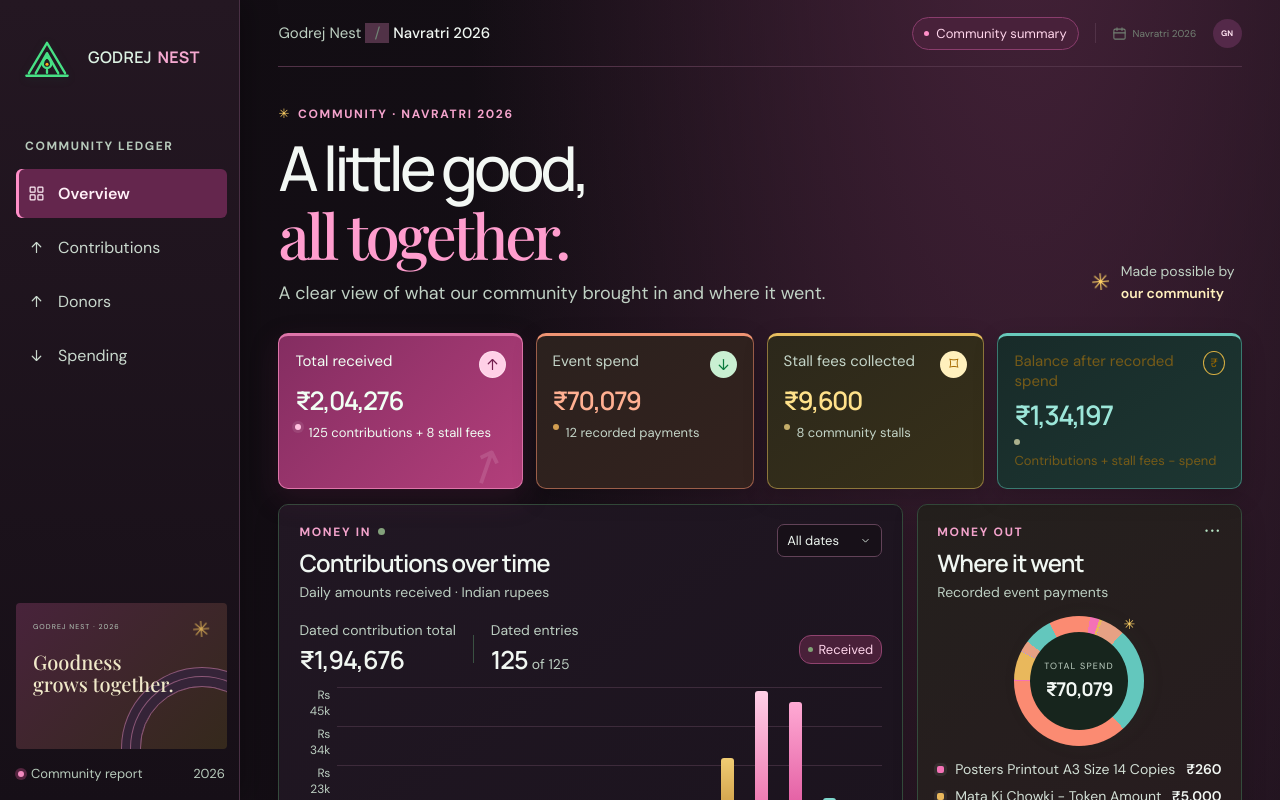
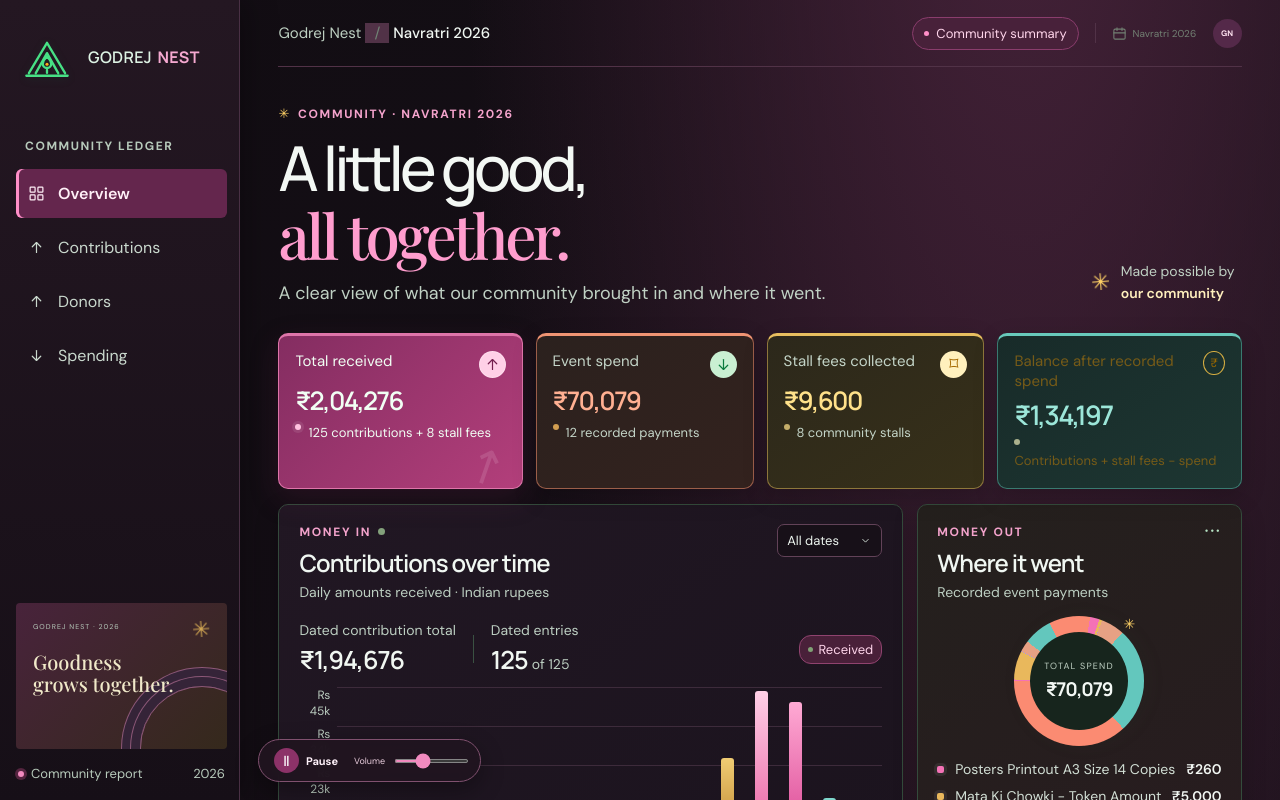
Before and after one commit to abhisheksawant52/Godrejnest, a React (Vite) app: page / in a window 1280 px wide. Shown: the top 800 px of the page. Built offline with nearby package versions, Linux system fonts and the light colour scheme; a web font is replaced by a local one.

Commit message:
Updating Data

```diff
--- a/src/main.jsx
+++ b/src/main.jsx
@@ -1,4 +1,4 @@
-import React, { useEffect, useState } from 'react';
+import React, { useEffect, useRef, useState } from 'react';
 import { createRoot } from 'react-dom/client';
 import './styles.css';
 const events = Object.values(import.meta.glob('./events/*.json', { eager: true, import: 'default' }))
@@ -30,6 +30,37 @@
 function BrandMark() { return <svg className="brand-mark" viewBox="0 0 48 48" role="img" aria-label="Godrej Nest logo"><path d="M10 36.5 24 13l14 23.5M15.3 36.5 24 21l8.7 15.5M8 38.5h32"/><path d="M20.7 29.2c.5-2.9 3.3-5.6 3.3-5.6s2.8 2.7 3.3 5.6a3.3 3.3 0 0 1-6.6 0Z"/><path d="M24 34v2.3"/><circle cx="24" cy="29.6" r="1.2" className="mark-spark"/></svg> }
 function Brand(){return <a className="brand" href="#overview" aria-label="Godrej Nest community ledger"><BrandMark/><span className="brand-name">GODREJ <b>NEST</b></span></a>}
 function Icon({name,size=17}) {const paths={grid:<><rect x="3" y="3" width="7" height="7" rx="1"/><rect x="14" y="3" width="7" height="7" rx="1"/><rect x="3" y="14" width="7" height="7" rx="1"/><rect x="14" y="14" width="7" height="7" rx="1"/></>,up:<><path d="M12 19V5"/><path d="m6 11 6-6 6 6"/></>,down:<><path d="M12 5v14"/><path d="m18 13-6 6-6-6"/></>,arrow:<><path d="M5 12h14"/><path d="m13 6 6 6-6 6"/></>,chevron:<path d="m7 10 5 5 5-5"/>,calendar:<><rect x="3" y="5" width="18" height="16" rx="2"/><path d="M16 3v4M8 3v4M3 11h18"/></>,search:<><circle cx="11" cy="11" r="7"/><path d="m20 20-4-4"/></>};return <svg width={size} height={size} viewBox="0 0 24 24" fill="none" stroke="currentColor" strokeWidth="1.7" strokeLinecap="round" strokeLinejoin="round" aria-hidden="true">{paths[name]}</svg>}
+function MusicPlayer(){
+ const [playing,setPlaying]=useState(false),[volume,setVolume]=useState(.35),[expanded,setExpanded]=useState(false),[needsGesture,setNeedsGesture]=useState(false);
+ const audioRef=useRef(null),timerRef=useRef(null),noteRef=useRef(0),gainRef=useRef(null),welcomedRef=useRef(false);
+ const notes=[523.25,659.25,783.99,659.25,587.33,698.46,880,698.46];
+ const ensureAudio=()=>{if(!audioRef.current){const AudioContextClass=window.AudioContext||window.webkitAudioContext;if(!AudioContextClass)return false;audioRef.current=new AudioContextClass();gainRef.current=audioRef.current.createGain();gainRef.current.gain.value=volume*.12;gainRef.current.connect(audioRef.current.destination)}return true};
+ const playNote=(frequency,when,duration=.9,level=.2)=>{
+  const context=audioRef.current;if(!context||!gainRef.current)return;
+  const oscillator=context.createOscillator(),envelope=context.createGain();
+  oscillator.type='sine';oscillator.frequency.setValueAtTime(frequency,when);
+  envelope.gain.setValueAtTime(.0001,when);envelope.gain.exponentialRampToValueAtTime(level,when+.035);envelope.gain.exponentialRampToValueAtTime(.0001,when+duration);
+  oscillator.connect(envelope);envelope.connect(gainRef.current);oscillator.start(when);oscillator.stop(when+duration+.03);
+ };
+ const tick=()=>{const context=audioRef.current;if(!context)return;const i=noteRef.current++%notes.length;playNote(notes[i],context.currentTime,.85,.22);if(i%4===0)playNote(notes[i]/2,context.currentTime,.95,.11)};
+ const speakWelcome=()=>{if(welcomedRef.current||!('speechSynthesis'in window)||!('SpeechSynthesisUtterance'in window))return;welcomedRef.current=true;const greeting=new SpeechSynthesisUtterance('Welcome to Godrej Nest');greeting.rate=.92;greeting.pitch=1.02;window.speechSynthesis.speak(greeting)};
+ const start=async()=>{
+  try{
+   if(!ensureAudio()){setNeedsGesture(true);return}
+   await audioRef.current.resume();
+   if(audioRef.current.state!=='running'){setNeedsGesture(true);return}
+   clearInterval(timerRef.current);tick();timerRef.current=setInterval(tick,720);setPlaying(true);setExpanded(true);setNeedsGesture(false);speakWelcome();
+  }catch{setNeedsGesture(true)}
+ };
+ const toggle=async()=>{if(playing){clearInterval(timerRef.current);timerRef.current=null;await audioRef.current?.suspend();setPlaying(false)}else await start(true)};
+ const changeVolume=value=>{const next=Number(value);setVolume(next);if(gainRef.current)gainRef.current.gain.setTargetAtTime(next*.12,audioRef.current.currentTime,.04)};
+ useEffect(()=>{const autoplayTimer=setTimeout(()=>start(),100);return()=>{clearTimeout(autoplayTimer);clearInterval(timerRef.current);audioRef.current?.close();audioRef.current=null;gainRef.current=null;if('speechSynthesis'in window)window.speechSynthesis.cancel()}},[]);
+ return <div className={'music-player'+(expanded?' music-player-expanded':'')}>
+  {needsGesture&&<span className="music-prompt">Tap to hear your welcome</span>}
+  <button className="music-toggle" type="button" onClick={needsGesture?()=>start():toggle} aria-label={playing?'Pause background music':needsGesture?'Enable welcome and music':'Play background music'} title={playing?'Pause music':needsGesture?'Enable welcome and music':'Play soft instrumental music'}><span aria-hidden="true">{playing?'Ⅱ':needsGesture?'▶':'♫'}</span><span>{playing?'Pause':needsGesture?'Enable sound':'Music'}</span></button>
+  {expanded&&<label className="music-volume"><span>Volume</span><input type="range" min="0" max="1" step="0.01" value={volume} onChange={event=>changeVolume(event.target.value)} aria-label="Music volume"/></label>}
+ </div>
+}
 function App(){
  const [eventId,setEventId]=useState(events[0]?.id); const statement=events.find(event=>event.id===eventId)||events[0]; const eventYear=Number(statement.year)||new Date().getFullYear(); const expenses=withExpenseIcons(statement); const receipts=buildReceiptsByDay(statement,eventYear); const availablePeriods=[...new Set(receipts.map(receipt=>`${monthNames[receipt.month-1]} ${eventYear}`))];
  const [period,setPeriod]=useState('All dates'); const [query,setQuery]=useState(''); const [donorQuery,setDonorQuery]=useState(''); const [donorSort,setDonorSort]=useState('statement'); const [mobileOpen,setMobileOpen]=useState(false); const [activeSection,setActiveSection]=useState('overview'); const [showScrollTop,setShowScrollTop]=useState(false);
@@ -62,6 +93,7 @@
    <section className="panel activity-panel" id="spending"><div className="panel-head activity-head"><div><div className="panel-kicker">LEDGER DETAIL</div><h2>Recorded event payments</h2><p>{expenses.length} outgoing payments listed in the statement.</p></div><label className="table-search"><Icon name="search" size={15}/><input value={query} onChange={e=>setQuery(e.target.value)} placeholder="Search spend" aria-label="Search spending"/>{query&&<button onClick={()=>setQuery('')} aria-label="Clear search">×</button>}</label></div><div className="table-scroll"><table><thead><tr><th>PAYMENT</th><th>DATE</th><th>DETAIL</th><th className="amount-cell">AMOUNT</th></tr></thead><tbody>{filtered.map((x,i)=><tr key={x.item}><td data-label="Payment"><span className={`expense-avatar av-${i}`}>{x.icon}</span><b>{x.item}</b></td><td data-label="Date"><span className="date-text">{x.date}</span></td><td className="detail-text" data-label="Details">{x.note}</td><td className="amount-cell amount-out" data-label="Amount">− {money(x.amount)}</td></tr>)}{filtered.length===0&&<tr><td colSpan="4" className="empty-row">No matching payments.</td></tr>}</tbody></table></div><div className="table-foot"><span>Statement total <b>{money(spendTotal)}</b></span><span>Full payment details from the statement.</span></div></section>
    <section className="bottom-grid"><article className="panel stalls-panel"><div className="panel-head"><div><div className="panel-kicker">MONEY IN</div><h2>Stall fees</h2><p>Community stall receipts recorded separately.</p></div><div className="stall-badge">⌑</div></div><div className="stall-total-row"><strong>{money(stallTotal)}</strong><span>{statement.stalls.length} stalls</span></div><div className="stall-mini-bars">{statement.stalls.map((stall,i)=><div key={i} title={`Stall payment ${i+1}: ${money(Number(stall.amount))}`}><i/><span>{money(Number(stall.amount))}</span></div>)}</div><div className="stall-foot"><span>{statement.stalls.length} stall payments recorded</span><b>+ {money(stallTotal)}</b></div></article><article className="panel balance-panel"><div className="balance-top"><span className="balance-flower">✳</span><span className="panel-kicker">COMMUNITY CONTRIBUTION</span></div><h2>Every little bit<br/>makes <em>a lot.</em></h2><p>Thank you to everyone who helped make {statement.name} special at Godrej Nest.</p><a href="#overview" className="back-link">Back to overview <Icon name="arrow" size={15}/></a><div className="balance-art">✳</div></article></section>
    <footer className="footer"><Brand/><span>{statement.name} · community funds summary</span><span className="footer-right"><span className="live-dot"/> Prepared for Godrej Nest residents · Website created by Abhishek Hemant Sawant</span></footer>
+   <MusicPlayer/>
    {showScrollTop&&<button className="scroll-top" onClick={()=>window.scrollTo({top:0,behavior:'smooth'})} aria-label="Back to top"><Icon name="up" size={20}/></button>}
   </main>
  </div>
--- a/src/styles.css
+++ b/src/styles.css
@@ -819,3 +819,11 @@
 .event-select option{background:#171018;color:#edf5ef}
 .sr-only{position:absolute;width:1px;height:1px;padding:0;margin:-1px;overflow:hidden;clip:rect(0,0,0,0);white-space:nowrap;border:0}
 @media(max-width:760px){.event-select select{max-width:145px;font-size:11px}.topbar-right{min-width:0}.event-select{min-width:0}}
+
+.music-player{position:fixed;left:258px;bottom:18px;z-index:12;display:flex;align-items:center;gap:10px;padding:7px 9px;border:1px solid #80516f;border-radius:999px;background:#21151fef;color:#fff2fa;box-shadow:0 8px 24px #0005;backdrop-filter:blur(10px)}
+.music-toggle{display:flex;align-items:center;gap:7px;border:0;background:transparent;color:inherit;font-size:11px;font-weight:700;cursor:pointer}
+.music-toggle>span:first-child{width:25px;height:25px;display:grid;place-items:center;border-radius:50%;background:#8c3268;color:white;font-size:14px}
+.music-volume{display:flex;align-items:center;gap:7px;color:#e9cddd;font-size:9px}
+.music-volume input{width:75px;height:4px;accent-color:#f28abf;cursor:pointer}
+.music-prompt{max-width:138px;color:#ffd9ec;font-size:9px;line-height:1.2}
+@media(max-width:760px){.music-player{left:12px;bottom:12px;padding:6px 8px}.music-toggle{font-size:10px}.music-toggle>span:first-child{width:28px;height:28px}.music-volume input{width:65px}}
```
Also changed, not shown: 5 other files (tests, documents, lock files or other folders).
